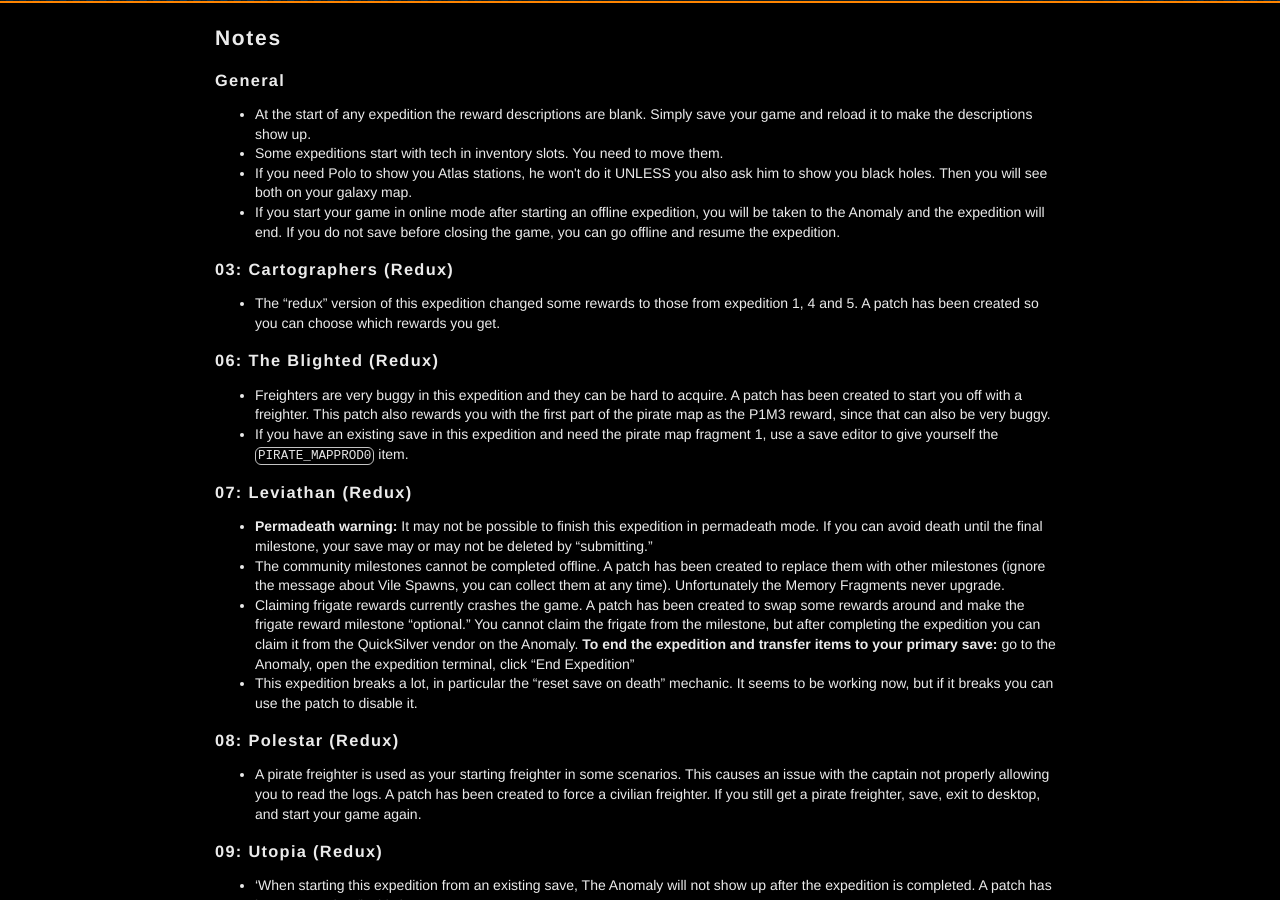
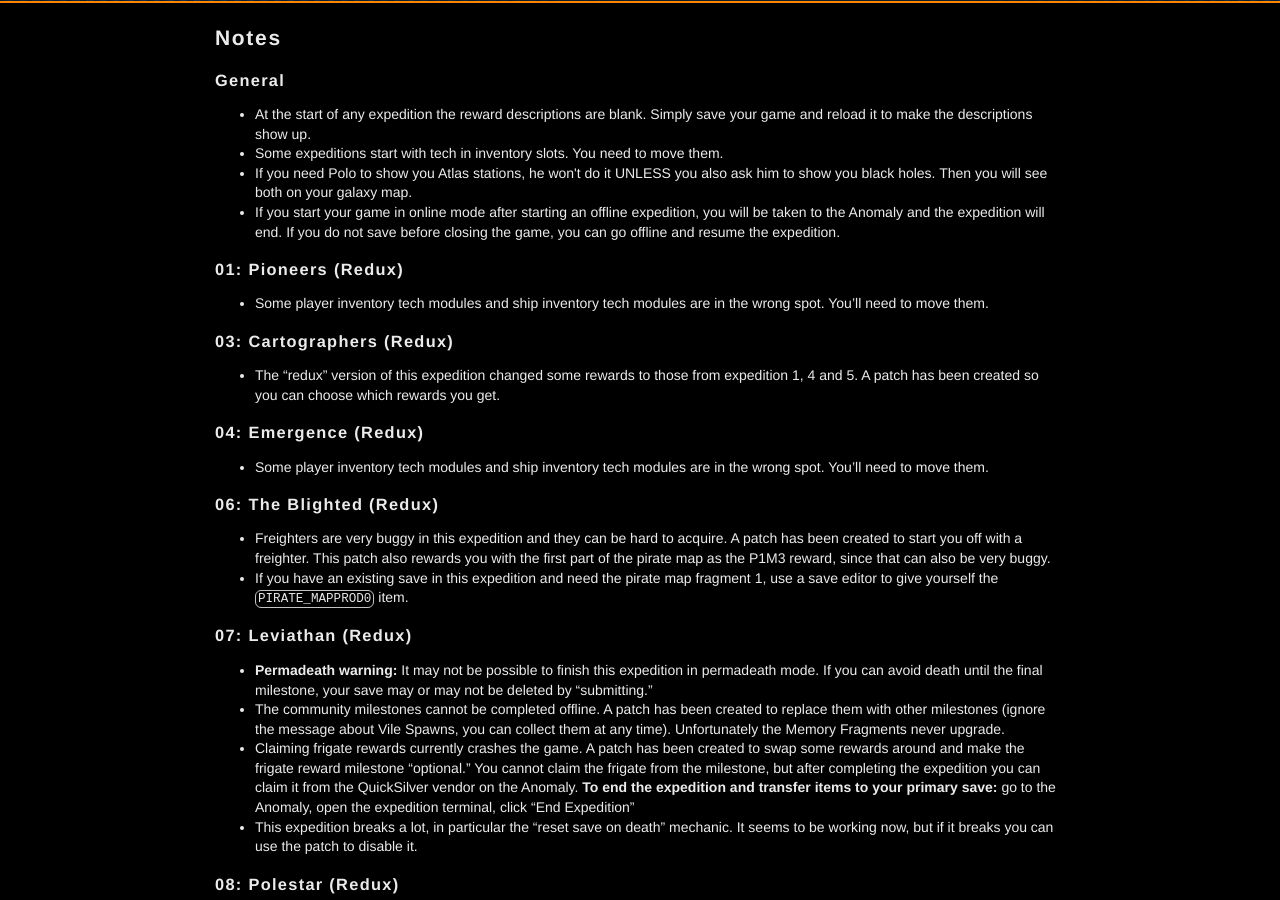
Before and after one commit to cwmonkey/nms-expeditions, a Jekyll site: the page built from index.html, in a window 1280 px wide and 900 px high, scrolled down 2117 px. Built offline with Jekyll 4.4.1, drawn with Linux system fonts in a browser that asks for light colours; some web fonts are replaced.

Commit message:
Adding tech module notices

```diff
--- a/_data/expeditions.yml
+++ b/_data/expeditions.yml
@@ -4,6 +4,8 @@
   image: e01_pioneers.png
   json: 01_redux_the_pioneers.json
   redux: 1
+  notice: >
+          * Some player inventory tech modules and ship inventory tech modules are in the wrong spot. You'll need to move them.
 - id: e02
   name: '02: Beachhead'
   description: The one with the Mass Effect crossover
@@ -28,6 +30,8 @@
   image: e04_emergence.png
   json: 04_redux_emergence.json
   redux: 1
+  notice: >
+          * Some player inventory tech modules and ship inventory tech modules are in the wrong spot. You'll need to move them.
 - id: e05
   name: '05: Exobiology'
   description: The one about pets
```
